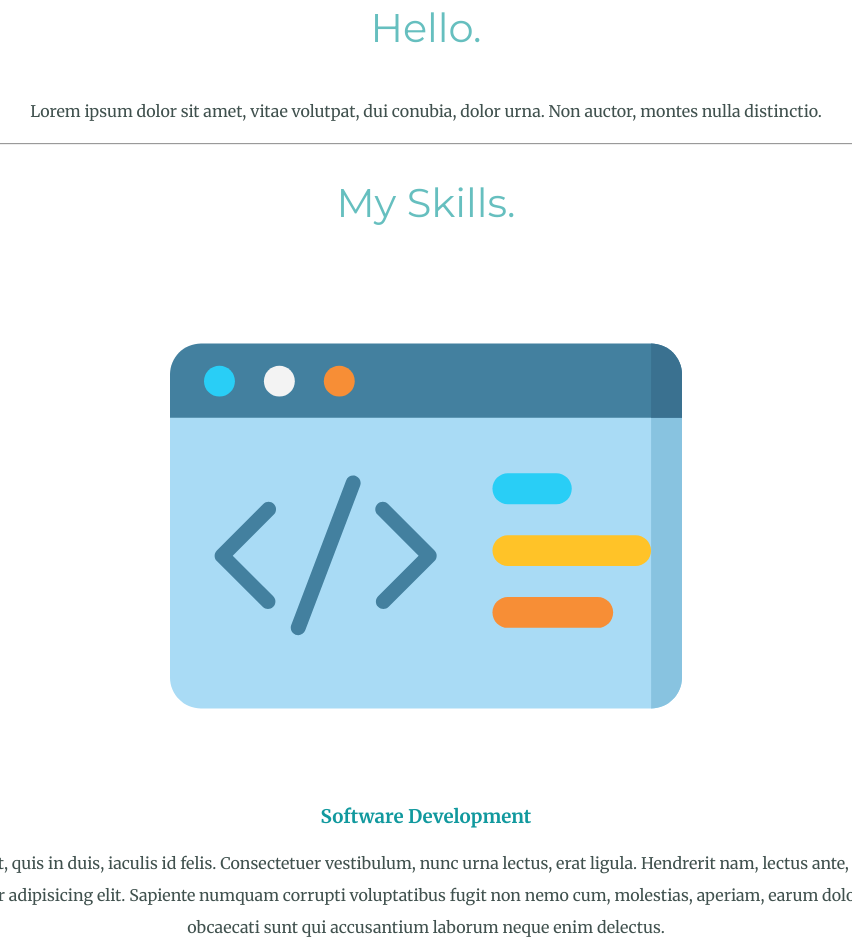
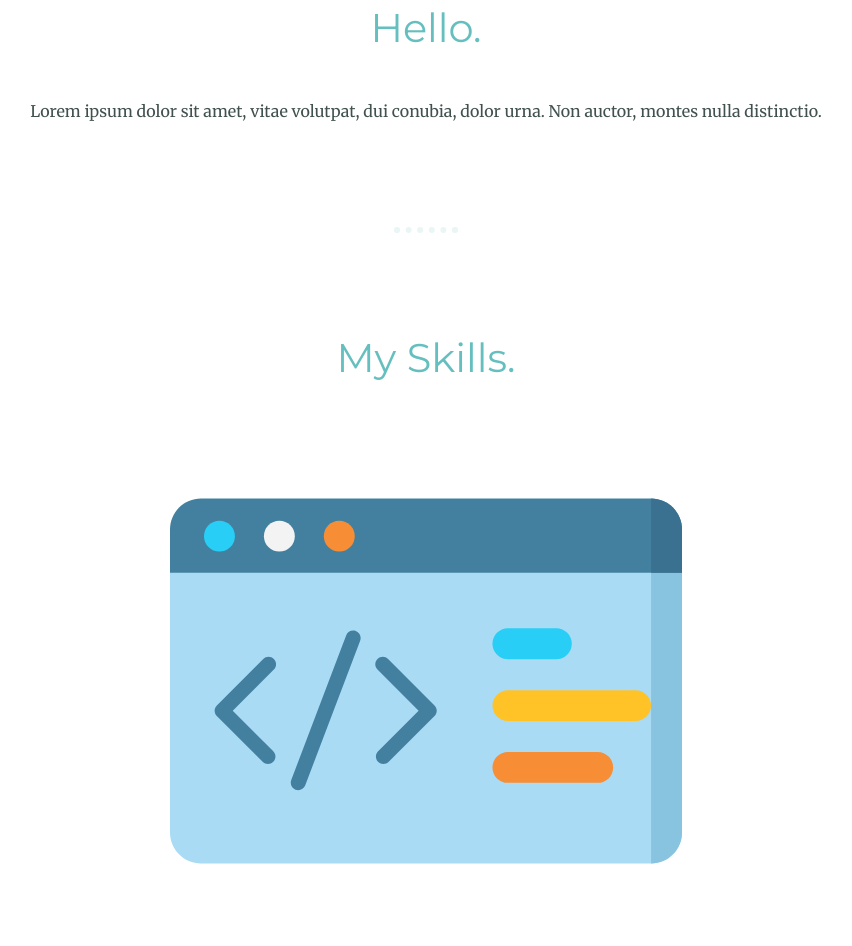
Before and after one commit to JavierSCortez/CSSPractice, a plain HTML site: page index.html in a window 1280 px wide. Shown: the part 867-1813 px from the top of the page, without its empty margins (214-1066 px from the left). Drawn offline with Linux system fonts and the light colour scheme.

Commit message:
Adding css style to hr

```diff
--- a/css/styles.css
+++ b/css/styles.css
@@ -31,7 +31,12 @@ p{
     line-height: 2;
 }
 
-
+hr{
+    border: dotted #EAF6F6 6px;
+    border-bottom: none;
+    width: 4%;
+    margin: 100px auto;
+}
 
 /* Classes */
 
```
